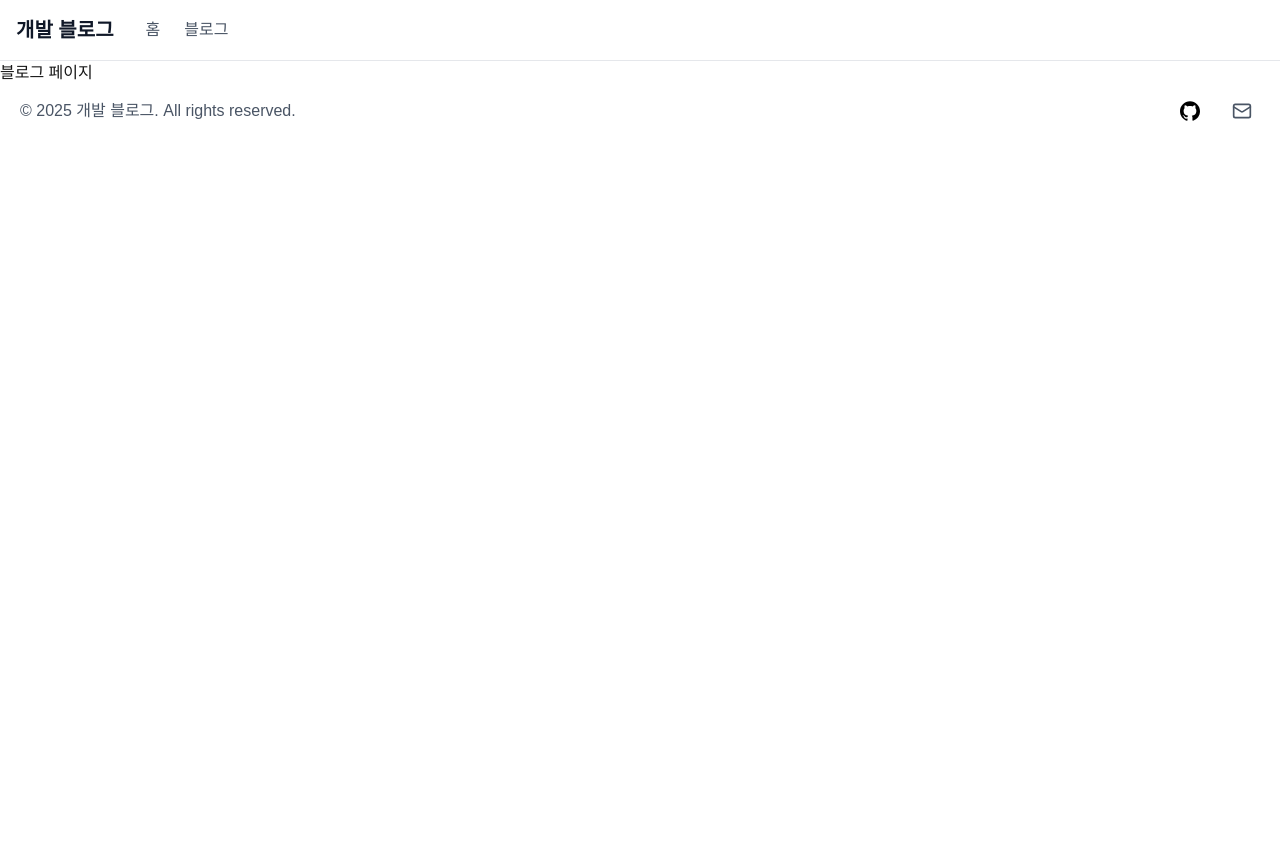
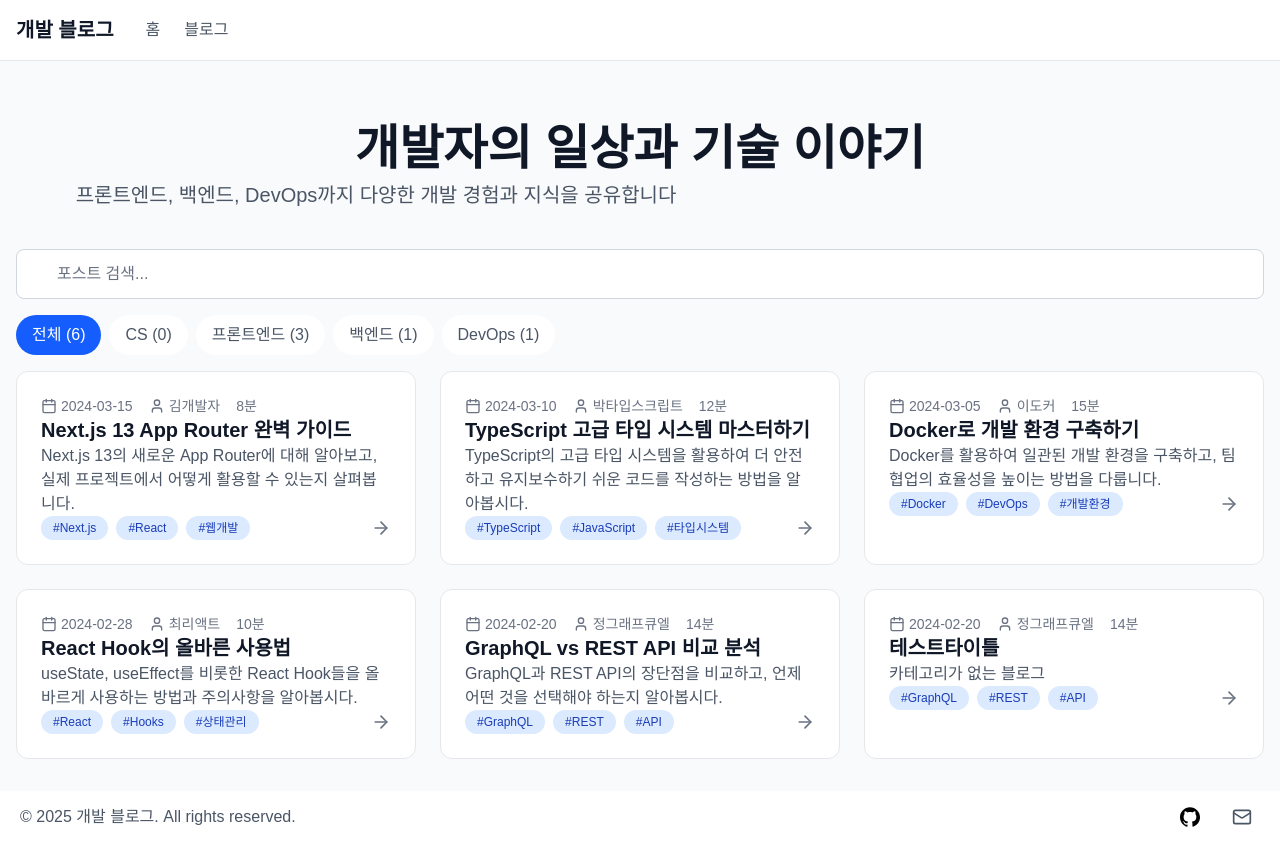
Before and after one commit to ChooHongWook/custom_next_blog, a Next.js app: page /blog in a window 1280 px wide. Before the commit the page ends 800 px from the top, so only its background shows below. Built offline with nearby package versions, Linux system fonts and the light colour scheme.

Commit message:
feat(blog): enhance blog data structure  and add new design elements

```diff
--- a/app/api/blog/post/list/route.ts
+++ b/app/api/blog/post/list/route.ts
@@ -1,9 +1,10 @@
 import { NextResponse } from 'next/server';
 import { TReturnGetPosts } from '@/api/blog/post';
 import { blogPostsMockData } from '@/mock/blog';
+import { IPost } from '@/type/blog.types';
 
 // TODO: 추후 DB연결
-let posts = blogPostsMockData;
+let posts: IPost[] = blogPostsMockData;
 
 /**
  * 블로그 포스트 가져오는 API
--- /dev/null
+++ b/app/blog/components/BlogCard.tsx
@@ -0,0 +1,46 @@
+import { IPost } from '@/type/blog.types';
+import { ArrowRight, Calendar, User } from 'lucide-react';
+
+interface BlogCardProps {
+  post: IPost;
+  onClickPost: () => void;
+}
+
+const BlogCard: React.FC<BlogCardProps> = ({ post, onClickPost }) => (
+  <article
+    className="cursor-pointer rounded-xl border border-gray-200 bg-white p-6 transition-all duration-300 hover:-translate-y-1 hover:transform hover:shadow-lg"
+    onClick={onClickPost}
+  >
+    <div className="mb-3 flex items-center gap-4 text-sm text-gray-500">
+      <div className="flex items-center gap-1">
+        <Calendar className="h-4 w-4" />
+        <span>{post.date}</span>
+      </div>
+      <div className="flex items-center gap-1">
+        <User className="h-4 w-4" />
+        <span>{post.author}</span>
+      </div>
+      <span>{post.readTime}</span>
+    </div>
+
+    <h3 className="mb-3 text-xl font-bold text-gray-900">{post.title}</h3>
+
+    <p className="mb-4 line-clamp-3 text-gray-600">{post.excerpt}</p>
+
+    <div className="flex items-center justify-between">
+      <div className="flex flex-wrap gap-2">
+        {post.tags.map((tag: any) => (
+          <span
+            key={tag}
+            className="rounded-full bg-blue-100 px-3 py-1 text-xs font-medium text-blue-800"
+          >
+            #{tag}
+          </span>
+        ))}
+      </div>
+      <ArrowRight className="h-5 w-5 text-gray-500" />
+    </div>
+  </article>
+);
+
+export default BlogCard;
--- a/app/blog/page.tsx
+++ b/app/blog/page.tsx
@@ -1,13 +1,132 @@
 'use client';
 
-import React from 'react';
+import { useRouter } from 'next/navigation';
+import React, { useState } from 'react';
 import { useGetPosts } from '@/api/blog/post';
+import Page from '@/components/Page';
+import { categories } from '@/mock/blog';
+import { IPost } from '@/type/blog.types';
+import { cn } from '@/utils/cn';
+import { Search } from 'lucide-react';
+import BlogCard from './components/BlogCard';
 
 function BlogSite() {
-  const { data: posts, isLoading } = useGetPosts();
-  console.log('@#@# 22 posts data:', posts);
+  const router = useRouter();
 
-  return <>블로그 페이지</>;
+  const [searchTerm, setSearchTerm] = useState<string>('');
+  const [selectedCategory, setSelectedCategory] = useState<number>(0);
+
+  const { data: useGetPostsData, isLoading } = useGetPosts();
+  const posts = useGetPostsData?.data;
+
+  if (isLoading) return <Page>로딩중</Page>;
+  if (!posts) return <Page>값이 없습니다.</Page>;
+
+  // TODO: 포스트 양 많아질 경우 백에서 처리
+  // 포스트 필터링
+  const filteredPosts = posts.filter((post) => {
+    const matchesSearch =
+      post.title.toLowerCase().includes(searchTerm.toLowerCase()) ||
+      post.excerpt.toLowerCase().includes(searchTerm.toLowerCase()) ||
+      post.tags.some((tag) => tag.toLowerCase().includes(searchTerm.toLowerCase()));
+    const matchesCategory = selectedCategory === 0 || post.category === selectedCategory;
+    return matchesSearch && matchesCategory;
+  });
+
+  const handleClickPostHOF = (post: IPost) => () => {
+    router.push(`/blog/${post.id}`);
+  };
+
+  const handleClickCategoryBtn = (e: React.MouseEvent<HTMLButtonElement>) => {
+    const categoryId = e.currentTarget.getAttribute('data-category-id');
+    if (categoryId) {
+      setSelectedCategory(Number(categoryId));
+    }
+  };
+
+  const handleChangeSearchTerm = (e: React.ChangeEvent<HTMLInputElement>) =>
+    setSearchTerm(e.target.value);
+
+  return (
+    <Page className="bg-gray-50 transition-colors duration-300">
+      <main className="container mx-auto px-4 py-8">
+        {/* Hero Section */}
+        <section className="p-6 text-center">
+          <h2 className="p-2 text-4xl font-bold text-gray-900 md:text-5xl">
+            개발자의 일상과 기술 이야기
+          </h2>
+          <p className="mx-auto max-w-2xl text-lg text-gray-600 md:text-xl">
+            프론트엔드, 백엔드, DevOps까지 다양한 개발 경험과 지식을 공유합니다
+          </p>
+        </section>
+        {/* Search and Filter Section */}
+        <section className="mb-8 py-2">
+          <div className="mb-6 flex flex-col gap-4 py-2 md:flex-row">
+            <div className="relative flex-1">
+              <Search className="absolute top-1/2 left-3 h-5 w-5 -translate-y-1/2 transform p-3 text-gray-500" />
+              <input
+                type="text"
+                placeholder="포스트 검색..."
+                value={searchTerm}
+                onChange={handleChangeSearchTerm}
+                className={cn(
+                  'w-full rounded-lg border border-gray-300 bg-white py-3 pr-4 pl-10 text-gray-900 placeholder-gray-500',
+                  'focus:border-transparent focus:ring-2 focus:ring-blue-500',
+                )}
+              />
+            </div>
+          </div>
+
+          {/* Categories */}
+          <div className="m-1 flex gap-2 overflow-x-auto py-2 pb-2">
+            <button
+              onClick={handleClickCategoryBtn}
+              data-category-id={0}
+              className={cn(
+                'rounded-full px-4 py-2 text-sm font-medium whitespace-nowrap transition-colors',
+                selectedCategory === 0
+                  ? 'bg-blue-600 text-white'
+                  : 'bg-white text-gray-600 hover:bg-gray-100',
+              )}
+            >
+              전체 ({posts.length})
+            </button>
+            {Object.keys(categories).map((categoryId) => {
+              const category = categories[Number(categoryId)];
+              return (
+                <button
+                  key={category.key}
+                  data-category-id={category.id}
+                  onClick={handleClickCategoryBtn}
+                  className={cn(
+                    'rounded-full px-4 py-2 text-sm font-medium whitespace-nowrap transition-colors',
+                    selectedCategory === category.id
+                      ? 'bg-blue-600 text-white'
+                      : 'bg-white text-gray-600 hover:bg-gray-100',
+                  )}
+                >
+                  {category.name} ({category.count})
+                </button>
+              );
+            })}
+          </div>
+        </section>
+        {/* Post section */}
+        <section>
+          {filteredPosts.length === 0 && (
+            <div className="py-12 text-center">
+              <p className="text-lg text-gray-500">검색 결과가 없습니다.</p>
+            </div>
+          )}
+          <div className="grid gap-6 md:grid-cols-2 lg:grid-cols-3">
+            {filteredPosts.map((post) => (
+              <BlogCard key={post.id} post={post} onClickPost={handleClickPostHOF(post)} />
+            ))}
+          </div>
+        </section>
+      </main>
+    </Page>
+  );
 }
 
 export default BlogSite;
--- a/src/mock/blog.ts
+++ b/src/mock/blog.ts
@@ -1,7 +1,9 @@
+import { IPost } from '@/type/blog.types';
+
 /**
  * 샘플 블로그 포스트 데이터
  */
-export const blogPostsMockData = [
+export const blogPostsMockData: IPost[] = [
   {
     id: 1,
     title: 'Next.js 13 App Router 완벽 가이드',
@@ -11,7 +13,7 @@ export const blogPostsMockData = [
       'Next.js 13에서 도입된 App Router는 기존의 Pages Router와는 완전히 다른 접근 방식을 제공합니다. 이 새로운 라우팅 시스템은 React 18의 Server Components를 기반으로 하여 더 나은 성능과 개발자 경험을 제공합니다...',
     date: '2024-03-15',
     author: '김개발자',
-    category: 'frontend',
+    category: 2,
     tags: ['Next.js', 'React', '웹개발'],
     readTime: '8분',
   },
@@ -24,7 +26,7 @@ export const blogPostsMockData = [
       'TypeScript는 단순히 JavaScript에 타입을 추가하는 것 이상의 강력한 기능들을 제공합니다. 유니온 타입, 제네릭, 조건부 타입 등을 활용하면 더욱 견고한 애플리케이션을 만들 수 있습니다...',
     date: '2024-03-10',
     author: '박타입스크립트',
-    category: 'frontend',
+    category: 2,
     tags: ['TypeScript', 'JavaScript', '타입시스템'],
     readTime: '12분',
   },
@@ -37,7 +39,7 @@ export const blogPostsMockData = [
       "개발 환경의 일관성은 팀 프로젝트에서 매우 중요합니다. Docker를 사용하면 '내 컴퓨터에서는 잘 되는데'라는 문제를 해결할 수 있습니다. Docker의 기본 개념부터 실제 활용까지 살펴보겠습니다...",
     date: '2024-03-05',
     author: '이도커',
-    category: 'devops',
+    category: 4,
     tags: ['Docker', 'DevOps', '개발환경'],
     readTime: '15분',
   },
@@ -50,7 +52,7 @@ export const blogPostsMockData = [
       'React Hook은 함수형 컴포넌트에서 상태와 생명주기를 관리할 수 있게 해주는 강력한 기능입니다. 하지만 잘못 사용하면 성능 문제나 버그를 야기할 수 있습니다. 올바른 Hook 사용법을 익혀봅시다...',
     date: '2024-02-28',
     author: '최리액트',
-    category: 'frontend',
+    category: 2,
     tags: ['React', 'Hooks', '상태관리'],
     readTime: '10분',
   },
@@ -62,27 +64,53 @@ export const blogPostsMockData = [
       'API 설계에서 GraphQL과 REST는 각각의 장단점을 가지고 있습니다. 프로젝트의 요구사항에 따라 적절한 선택을 하는 것이 중요합니다. 두 방식을 자세히 비교해보겠습니다...',
     date: '2024-02-20',
     author: '정그래프큐엘',
-    category: 'backend',
+    category: 3,
+    tags: ['GraphQL', 'REST', 'API'],
+    readTime: '14분',
+  },
+  {
+    id: 6,
+    title: '테스트타이틀',
+    excerpt: '카테고리가 없는 블로그',
+    content: '카테고리가 없는 블로그//',
+    date: '2024-02-20',
+    author: '정그래프큐엘',
+    category: undefined,
     tags: ['GraphQL', 'REST', 'API'],
     readTime: '14분',
   },
 ];
 
-export const categories = [
-  { id: 'all', name: '전체', count: blogPostsMockData.length },
-  {
-    id: 'frontend',
+interface ICategory {
+  id: number;
+  key: string;
+  name: string;
+  count: number;
+}
+
+export const categories: Record<number, ICategory> = {
+  1: {
+    id: 1,
+    key: 'cs',
+    name: 'CS',
+    count: blogPostsMockData.filter((post) => post.category === 1).length,
+  },
+  2: {
+    id: 2,
+    key: 'frontend',
     name: '프론트엔드',
-    count: blogPostsMockData.filter((post) => post.category === 'frontend').length,
+    count: blogPostsMockData.filter((post) => post.category === 2).length,
   },
-  {
-    id: 'backend',
+  3: {
+    id: 3,
+    key: 'backend',
     name: '백엔드',
-    count: blogPostsMockData.filter((post) => post.category === 'backend').length,
+    count: blogPostsMockData.filter((post) => post.category === 3).length,
   },
-  {
-    id: 'devops',
+  4: {
+    id: 4,
+    key: 'devops',
     name: 'DevOps',
-    count: blogPostsMockData.filter((post) => post.category === 'devops').length,
+    count: blogPostsMockData.filter((post) => post.category === 4).length,
   },
-];
+};
--- a/src/type/blog.types.ts
+++ b/src/type/blog.types.ts
@@ -5,7 +5,7 @@ export interface IPost {
   content: string;
   date: string;
   author: string;
-  category: string;
+  category?: number;
   tags: string[];
   readTime: string;
 }
```
